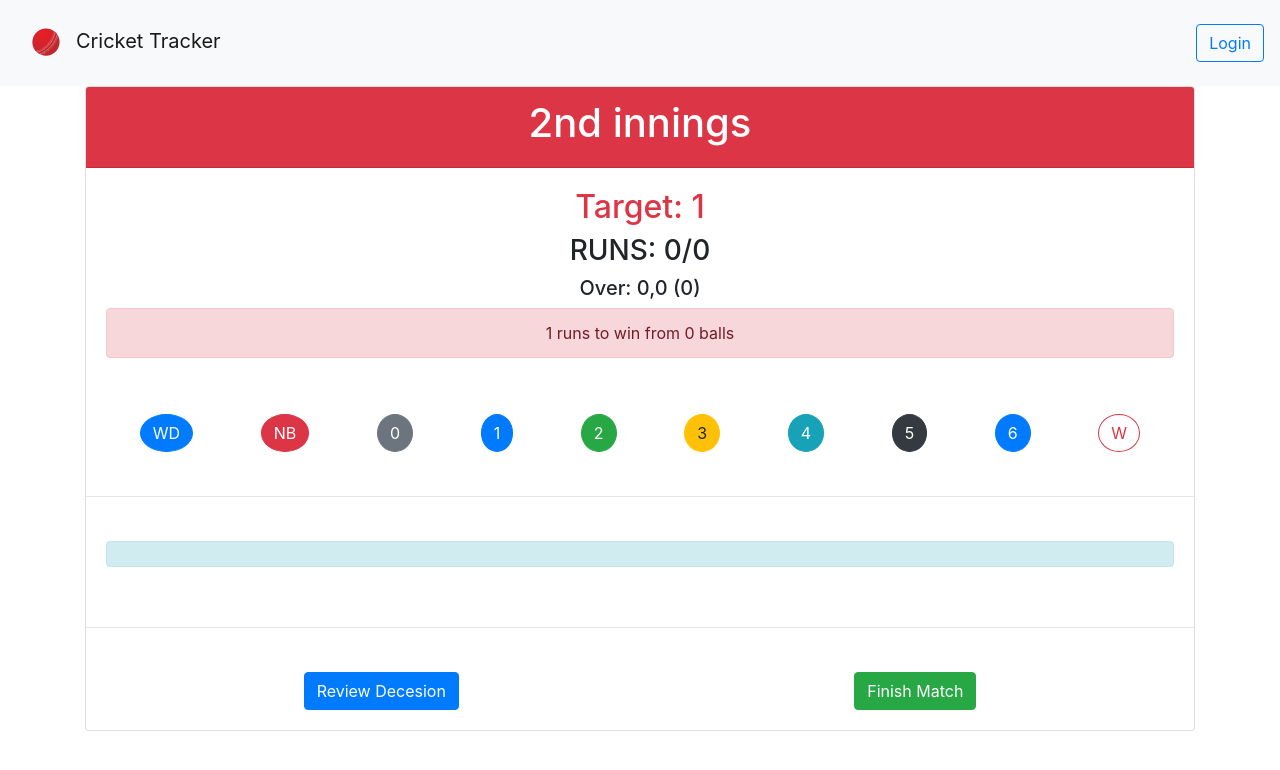
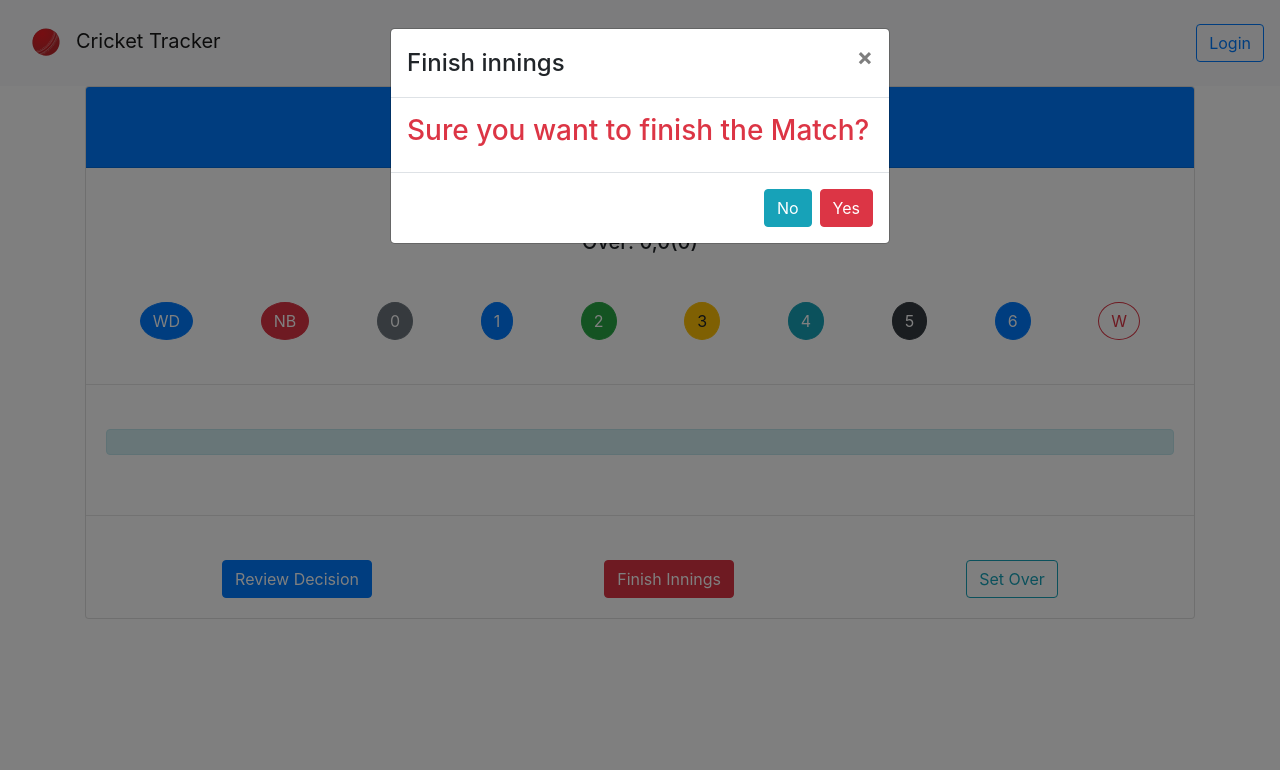
Before and after one commit to LitHaxor/CricketTracker, a React (Create React App) app: page /TrackerApps in a window 1280 px wide. Both pictures are taken after a click on the button "Finish Innings". Shown: the top 770 px of the page. Built offline with nearby package versions, Linux system fonts and the light colour scheme.

Commit message:
7. Fixes the review bug, added modal for finishing innings

```diff
--- a/src/Components/TrackerApp.jsx
+++ b/src/Components/TrackerApp.jsx
@@ -5,6 +5,7 @@ import { incrementBall, decrementBall}  from '../Services/Actions/CountBalls';
 import {decrementWicket,incrementWicket} from '../Services/Actions/CountWicket';
 import {decrementOver,incrementOver} from '../Services/Actions/countOver';
 import {lastRun} from '../Services/Actions/lastRun';
+import { Modal } from "react-bootstrap";
 import OverModal from './OverModal';
 
 
@@ -13,6 +14,10 @@ const TrackerApp =({incrementRun,last ,DecrementRun, incrementBall, decrementBal
 
     let [stk,setStk] = useState([]);
     const [target, setTarget] = useState(0);
+    const [show,setShow] = useState(false);
+
+    const handleClose = () => setShow(false);
+    const handleShow = () => setShow(true);
     function overUp(){
         if(balls === 5)
         {
@@ -24,6 +29,7 @@ const TrackerApp =({incrementRun,last ,DecrementRun, incrementBall, decrementBal
 
     function handleMatch(run)
     {
+
        switch (run) {
            case 'NB':
                incrementRun(1);
@@ -39,6 +45,7 @@ const TrackerApp =({incrementRun,last ,DecrementRun, incrementBall, decrementBal
                 overUp();
                 break;
             case 'rv':
+
                 switch (stk[stk.length -1]) {
                     case 'NB':
                         DecrementRun(1);
@@ -59,10 +66,14 @@ const TrackerApp =({incrementRun,last ,DecrementRun, incrementBall, decrementBal
                         stk.pop();
                         break;
                     default:
+                        if((balls === 0 &&  over ===0) || (!stk[stk.length -1 ] === 'NB' && !stk[stk.length -1 ] === 'wd') )
+                           {
+                               break;
+                            }
                         DecrementRun(stk[stk.length -1]);
                         if(balls === 0 && over !== 0){
                             decrementOver(1);
-                            incrementBall(6);
+                            incrementBall(5);
                             stk.pop(); break;
                         }
                         decrementBall(1);
@@ -152,7 +163,21 @@ const TrackerApp =({incrementRun,last ,DecrementRun, incrementBall, decrementBal
                             <button className="btn btn-primary" onClick ={()=> handleMatch('rv',0,0)}>Review Decision</button>
                         </div>
                         <div className="button-group">
-                            <button className="btn btn-danger" onClick={()=>second()}>Finish Innings</button>
+                            <button className="btn btn-danger" onClick={()=>handleShow()}>Finish Innings</button>
+                            <Modal show={show} onHide={handleClose}>
+                                <Modal.Header closeButton>
+                                <Modal.Title>Finish innings</Modal.Title>
+                                </Modal.Header>
+                                <Modal.Body>
+
+                                  <h3 className="text-left text-danger"> Sure you want to finish the Match?</h3>
+
+                                </Modal.Body>
+                                <Modal.Footer>
+                                    <button className="btn btn-info" onClick={()=>{handleClose()}}>No</button>
+                                    <button className="btn btn-danger" onClick={()=> {handleClose();second();}}>Yes</button>
+                                </Modal.Footer>
+                            </Modal>
                         </div>
                         <OverModal />
                     </div>
```
Also changed, not shown: 1 other file (tests, documents, lock files or other folders).
